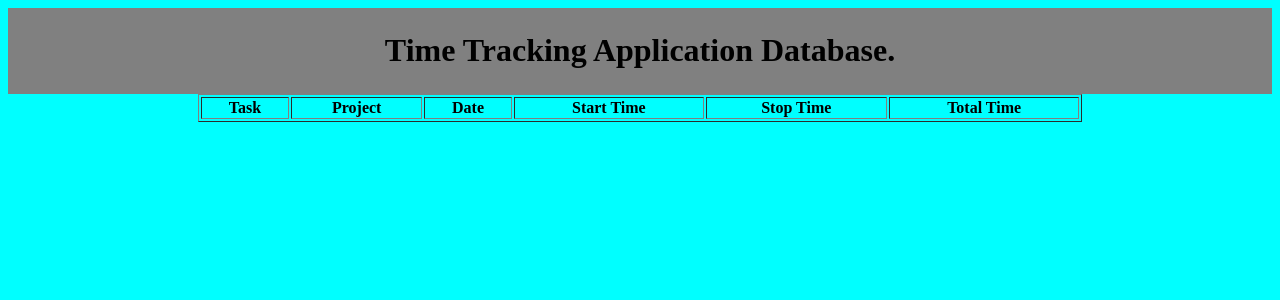
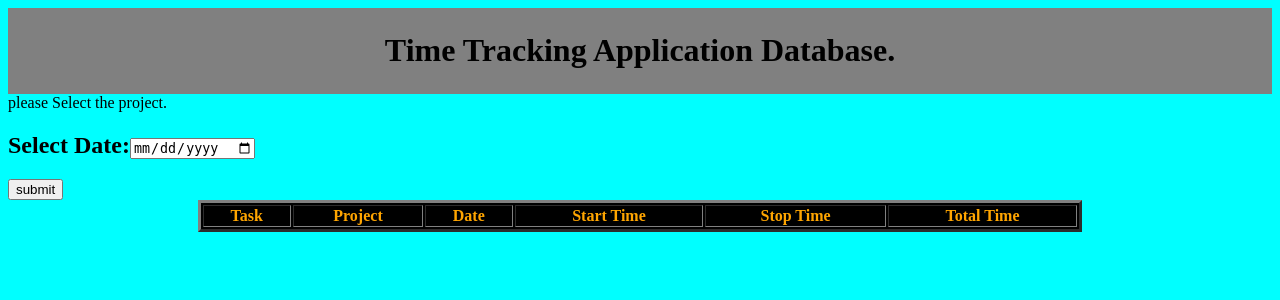
Before and after one commit to vshinde1795/Time_entry_app, a Django app: page /app2/details in a window 1280 px wide. Shown: the top 300 px of the page. Run offline with Django 3.2, Linux system fonts and the light colour scheme; data that the repository does not hold is empty.

Commit message:
Add some new feature and correct the execution flow.

```diff
--- a/post/app2/models.py
+++ b/post/app2/models.py
@@ -1,5 +1,4 @@
 from django.db import models
-
 # Create your models here.
 class TaskData(models.Model):
     task = models.CharField(max_length=255)
@@ -8,3 +7,5 @@ class TaskData(models.Model):
     start_time = models.CharField(max_length=100)
     stop_time = models.CharField(max_length=100)
     total_time = models.CharField(max_length=100)
+    class Meta:
+        db_table = "TaskData"
--- a/post/app2/views.py
+++ b/post/app2/views.py
@@ -4,6 +4,8 @@ import pyautogui as pu
 import time
 from datetime import date
 from .models import TaskData
+
+# from Searchdates.models import TaskData
 
 lock = False
 
@@ -25,7 +27,7 @@ date1 = ''
 
 
 def start(request):
-    global start_time1, lock, date1,temp
+    global start_time1, lock, date1, temp
     lock = True
     temp = False
     # start_time = time.asctime(time.localtime(time.time()))
@@ -35,9 +37,9 @@ def start(request):
     start_time1 = start_time
     global initial_time
     initial_time = time.time()
-    print("start time =", start_time)
+    # print("start time =", start_time)
 
-    return render(request, 'task_run.html', {'start_time': start_time1, 'lock': lock,'temp':temp})
+    return render(request, 'task_run.html', {'start_time': start_time1, 'lock': lock, 'temp': temp})
 
 
 def stop(request):
@@ -48,19 +50,19 @@ def stop(request):
     end_time = time.time()
     total_time = end_time - initial_time
     total_time = str(("%.3f" % total_time) + " " + "sec")  # time in seconds
-    xy = TaskData(task=task1, project=project1, Date=date1, start_time=start_time1, stop_time=stop_time,
+    xy = TaskData(task=task1, project=project1,Date=date1, start_time=start_time1, stop_time=stop_time,
                   total_time=total_time)
     xy.save()
     lock = False
-    return render(request, 'task_run.html', {'total': total_time })
+    return render(request, 'task_run.html', {'total': total_time})
 
 def contact12(request):
     global task1, project1, temp
     if request.method == 'POST':
         task = request.POST['task']
-        project = request.POST['project']
+        project3 = request.POST['project']
         task1 = task
-        project1 = project
+        project1 = project3
         temp = True
     return render(request, 'contact.html')
 
@@ -82,8 +84,17 @@ def signup(request):
             return redirect('/')
     return render(request, 'signup.html')
 
-
 def details(request):
-    # obj = TaskData.objects.all()
-    obj = TaskData.objects.all()
-    return render(request, 'details.html', {'data': obj})
+    if request.method == 'POST':
+        date2 = request.POST['date2']
+        print("Project", date2)
+        obj = TaskData.objects.filter(Date=date2)
+        return render(request, 'details.html', {'result': obj})
+    else:
+        return render(request, 'details.html', {'message': "please Select the project."})
+    #     data = TaskData.objects.raw(
+    #         "Select *From app2_taskdata WHERE Date =:date", {'Date': Date})
+    #     return render(request, 'details.html', {'result': data})
+    # else:
+    #     return render(request, 'details.html')
+    #     obj = TaskData.objects.all()
--- a/post/templates/details.html
+++ b/post/templates/details.html
@@ -4,12 +4,10 @@
     <meta charset="UTF-8">
     <title>Details</title>
 </head>
-
 <body bgcolor="cyan">
 <table bgcolor="grey" width=100%>
     <td>
         <center>
-
             <h1> Time Tracking Application Database.</h1>
         </center>
     </td>
@@ -17,8 +15,16 @@
 {% if user.is_authenticated %}
 <label><h2> <a href="/app4/logout/"><b>Logout</b></a></h2> </label>
 {% endif %}
+
+<form  action="details" method="post">
+    {% csrf_token %}
+    {{message}}
+    <h2>Select Date:<input type="date" name="date2"></h2>
+    <input type="submit" value="submit" >
+    <br/>
+</form>
 <center>
-    <table  border="solid 4px" bgcolor="cyan" width=70%>
+    <table border="3" bgcolor="sky" style="color:orange;" width=70%>
         <tr>
             <th>Task</th>
             <th>Project</th>
@@ -27,7 +33,7 @@
             <th>Stop Time</th>
             <th>Total Time</th>
         </tr>
-        {% for i in data %}
+        {% for i in result %}
             <tr>
                  <td>{{i.task}}</td>
                 <td>{{i.project}}</td>
```
Also changed, not shown: post/templates/task_run.html (+4 -5 lines). Lines whose indentation alone changed are shown as unchanged.
